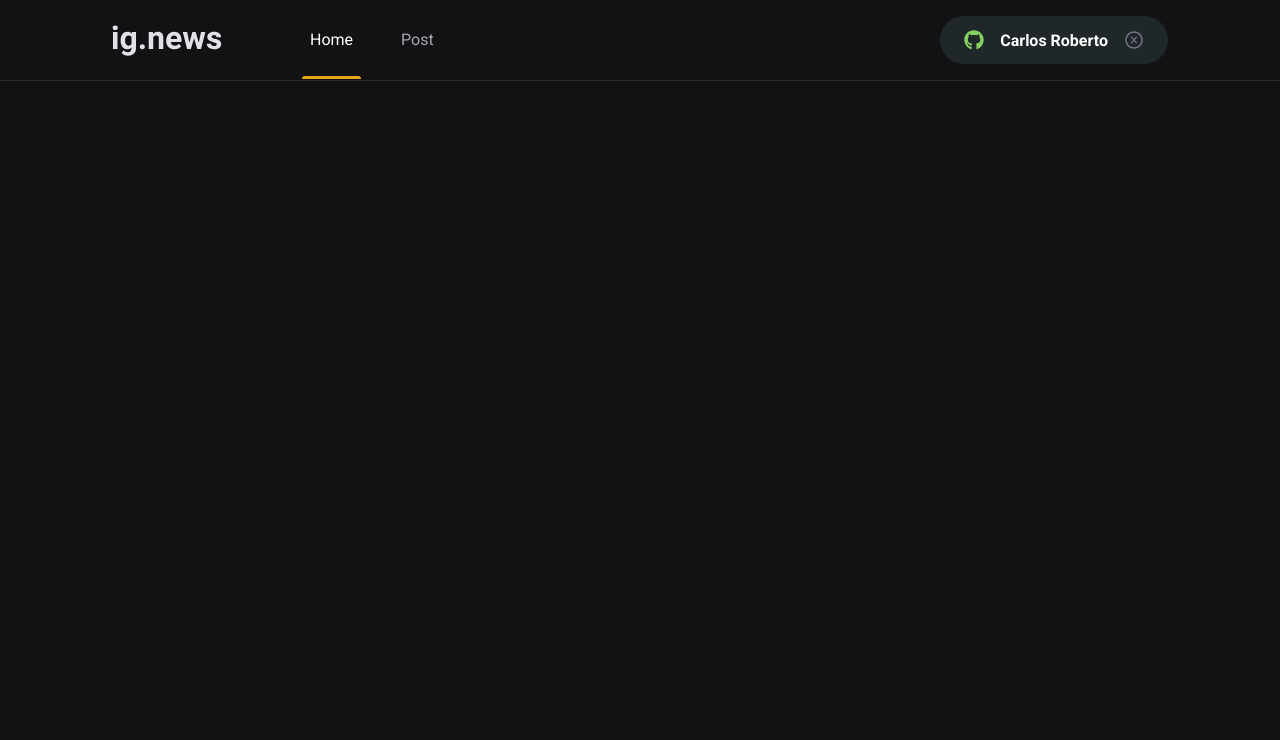
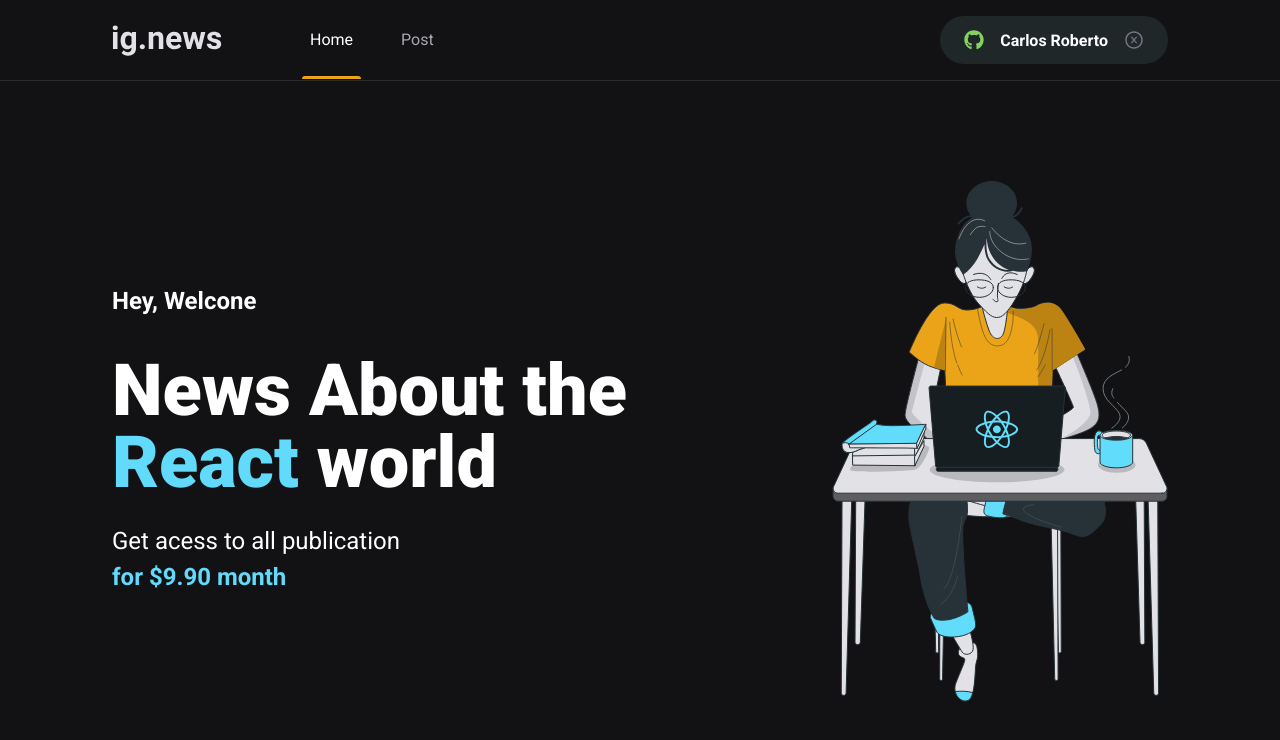
Before and after one commit to carlosrobertosalgueiro/ignews, a Next.js app: page / in a window 1280 px wide. Shown: the top 740 px of the page. Built offline with nearby package versions, Linux system fonts and the light colour scheme.

Commit message:
Página home

```diff
--- /dev/null
+++ b/src/pages/home.module.scss
@@ -0,0 +1,45 @@
+
+.contentContainer{
+
+    max-width:1120px;
+    margin: 0 auto;
+    padding: 0 2rem;
+    height: calc(100vh - 5rem);
+
+    display: flex;
+    align-items: center;
+    justify-content: space-between;
+
+}
+
+.hero{
+
+    max-width: 600px;
+    > span {
+        font-size: 1.5rem;
+        font-weight: bold;
+    }
+
+   h1{
+       font-size: 4.5rem;
+       line-height: 4.5rem;
+       font-weight:900;
+       margin-top: 2.5rem;
+
+       span {
+           color: var(--cyan-500);
+       }
+
+   }
+
+   p{
+       font-size: 1.5rem;
+       line-height:2.25rem;
+       margin-top: 1.5rem;
+
+       span{
+        color: var(--cyan-500);
+        font-weight:bold;
+       }
+   }
+}
--- a/src/pages/index.tsx
+++ b/src/pages/index.tsx
@@ -1,14 +1,27 @@
 import Head from 'next/head'
+import style from './home.module.scss'
 
 export default function Home() {
   return (
     <>
 
     <Head>
-    <title>Inicio | Ig.News</title>
+    <title>Home | Ig.News</title>
     </Head>
 
+    <main className={style.contentContainer} >
+        <section className={style.hero}>
+          <span> Hey, Welcone</span>
+          <h1> News About the <span>React</span> world</h1>
+          <p>
+              Get acess to all publication <br/>
+              <span>for $9.90 month</span>
+          </p>
+        </section>
 
+        <img src="/images/avatar.svg" alt="" />
+
+    </main>
 
     </>
   )
```
